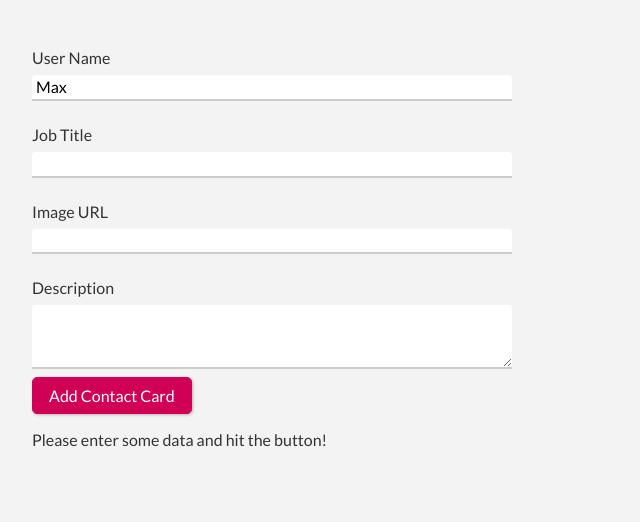
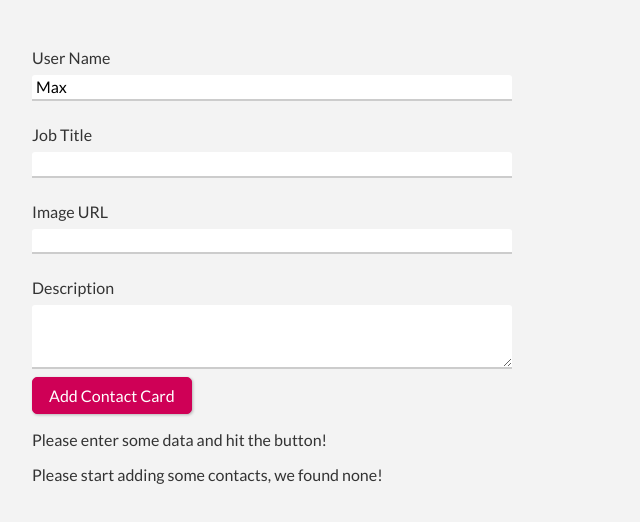
Before and after one commit to W3AI/max-svelte-first, a Svelte app: page / in a window 1280 px wide. Shown: the top 522 px of the page, without its empty margins (0-640 px from the left). Built offline with nearby package versions, Linux system fonts and the light colour scheme.

Commit message:
added {:else} block w invite to add contacts

```diff
--- a/src/App.svelte
+++ b/src/App.svelte
@@ -73,4 +73,6 @@
     jobTitle={contact.jobTitle}
     description={contact.desc}
     userImage={contact.imageUrl} />
+{:else}
+    <p>Please start adding some contacts, we found none!</p>
 {/each}
```
